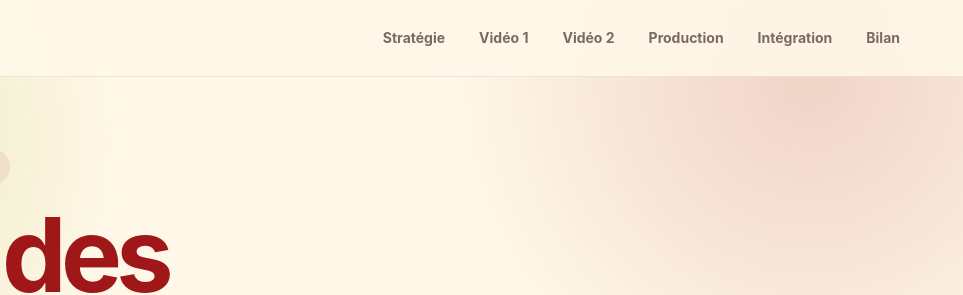
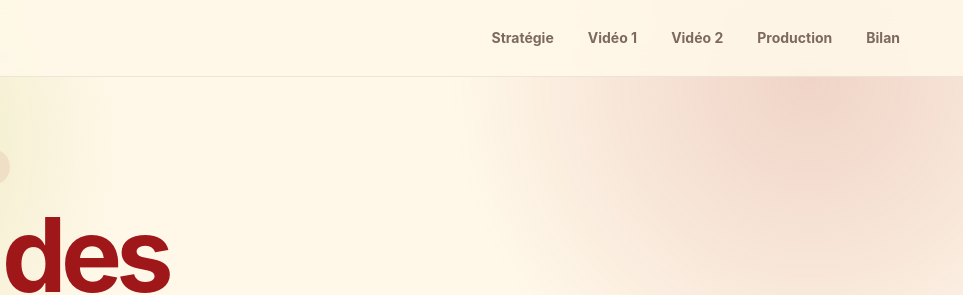
Before and after one commit to romainaumeran-spec/featzy, a plain HTML site: page index.html in a window 1280 px wide. Shown: the top 295 px of the page, 317-1280 px from the left. Drawn offline with Linux system fonts and the light colour scheme.

Commit message:
Update index.html

```diff
--- a/index.html
+++ b/index.html
@@ -670,7 +670,6 @@
         <a href="#video-1">Vidéo 1</a>
         <a href="#video-2">Vidéo 2</a>
         <a href="#production">Production</a>
-        <a href="#integration">Intégration</a>
         <a href="#bilan">Bilan</a>
       </div>
     </nav>
```
